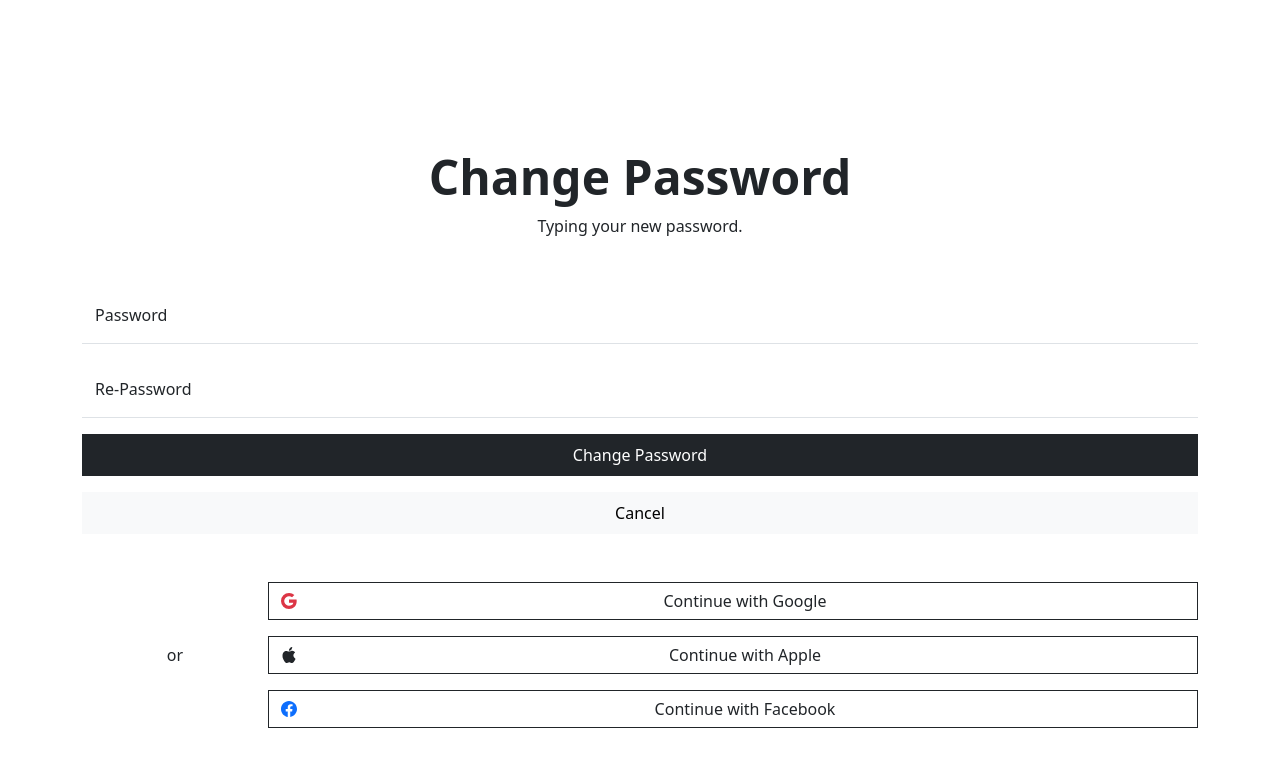
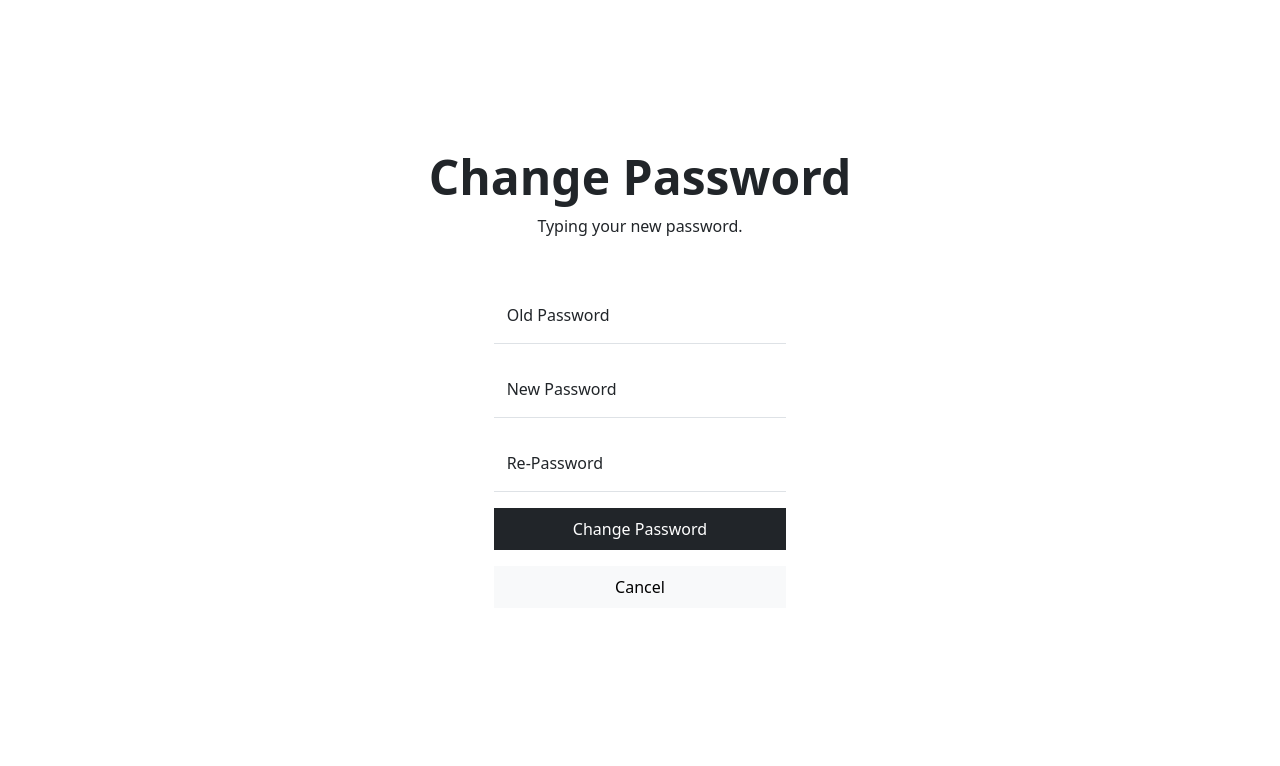
Before and after one commit to nguyenthequyen210398/Mock2024_Group3, a React (Vite) app in the folder fe-book-movie-tickets/: page /change-password in a window 1280 px wide. Shown: the top 766 px of the page. Built offline with nearby package versions, Linux system fonts and the light colour scheme.

Commit message:
FIX UI of ChangePassword

```diff
--- a/fe-book-movie-tickets/src/pages/auth/ChangePassword.jsx
+++ b/fe-book-movie-tickets/src/pages/auth/ChangePassword.jsx
@@ -37,7 +37,7 @@ function ChangePassword() {
         <section className="py-3 py-md-5 py-xl-8">
             <div className="container">
                 <div className="row">
-                    <div className="col-12">
+                    <div className="col-12 ">
                         <div className="mb-5">
                             <h2 className="display-5 fw-bold text-center">Change Password</h2>
                             <p className="text-center m-0">Typing your new password.</p>
@@ -45,19 +45,19 @@ function ChangePassword() {
                     </div>
                 </div>
                 <div className="row justify-content-center">
-                    <div className="col-12 ">
+                    <div className="col-12  col-lg-10 col-xl-8">
                         <div className="row gy-5 justify-content-center">
-                            <div className="col-12">
+                            <div className="col-12 col-lg-5">
                                 <form onSubmit={onSubmit}>
                                     <div className="col-12">
                                         <div className="form-floating mb-3">
                                             <input
                                                 type="password"
                                                 className="form-control border-0 border-bottom rounded-0"
-                                                name="password"
-                                                id="password"
+                                                name="oldPassword"
+                                                id="oldPassword"
                                                 value={passwordForm.password}
-                                                placeholder="Password"
+                                                placeholder="Old Password"
                                                 required
                                                 onChange={(e) =>
                                                     setPasswordForm({
@@ -67,7 +67,28 @@ function ChangePassword() {
                                                 }
                                                 onFocus={clearError}
                                             />
-                                            <label htmlFor="password" className="form-label">Password</label>
+                                            <label htmlFor="password" className="form-label">Old Password</label>
+                                        </div>
+                                    </div>
+                                    <div className="col-12">
+                                        <div className="form-floating mb-3">
+                                            <input
+                                                type="password"
+                                                className="form-control border-0 border-bottom rounded-0"
+                                                name="newPassword"
+                                                id="newPassword"
+                                                value={passwordForm.password}
+                                                placeholder="New Password"
+                                                required
+                                                onChange={(e) =>
+                                                    setPasswordForm({
+                                                        ...passwordForm,
+                                                        password: e.target.value,
+                                                    })
+                                                }
+                                                onFocus={clearError}
+                                            />
+                                            <label htmlFor="password" className="form-label">New Password</label>
                                         </div>
                                     </div>
                                     <div className="col-12">
@@ -101,39 +122,12 @@ function ChangePassword() {
                                         </div>
                                     </div>
                                 </form>
-                                </div>
-                                <div className="col-12  d-flex align-items-center">
-                                    <div className="col-12 col-lg-2 d-flex align-items-center justify-content-center gap-3 flex-lg-column">
-
-                                        <div>or</div>
-
-                                    </div>
-                                    <div className="d-flex gap-3 flex-column w-100 ">
-                                        <a href="#!" className="btn bsb-btn-2xl btn-outline-dark rounded-0 d-flex align-items-center">
-                                            <svg xmlns="http://www.w3.org/2000/svg" width="16" height="16" fill="currentColor" className="bi bi-google text-danger" viewBox="0 0 16 16">
-                                                <path d="M15.545 6.558a9.42 9.42 0 0 1 .139 1.626c0 2.434-.87 4.492-2.384 5.885h.002C11.978 15.292 10.158 16 8 16A8 8 0 1 1 8 0a7.689 7.689 0 0 1 5.352 2.082l-2.284 2.284A4.347 4.347 0 0 0 8 3.166c-2.087 0-3.86 1.408-4.492 3.304a4.792 4.792 0 0 0 0 3.063h.003c.635 1.893 2.405 3.301 4.492 3.301 1.078 0 2.004-.276 2.722-.764h-.003a3.702 3.702 0 0 0 1.599-2.431H8v-3.08h7.545z"/>
-                                            </svg>
-                                            <span className="ms-2 fs-6 flex-grow-1">Continue with Google</span>
-                                        </a>
-                                        <a href="#!" className="btn bsb-btn-2xl btn-outline-dark rounded-0 d-flex align-items-center">
-                                            <svg xmlns="http://www.w3.org/2000/svg" width="16" height="16" fill="currentColor" className="bi bi-apple text-dark" viewBox="0 0 16 16">
-                                                <path d="M11.182.008C11.148-.03 9.923.023 8.857 1.18c-1.066 1.156-.902 2.482-.878 2.516.024.034 1.52.087 2.475-1.258.955-1.345.762-2.391.728-2.43Zm3.314 11.733c-.048-.096-2.325-1.234-2.113-3.422.212-2.189 1.675-2.789 1.698-2.854.023-.065-.597-.79-1.254-1.157a3.692 3.692 0 0 0-1.563-.434c-.108-.003-.483-.095-1.254.116-.508.139-1.653.589-1.968.607-.316.018-1.256-.522-2.267-.665-.647-.125-1.333.131-1.824.328-.49.196-1.422.754-2.074 2.237-.652 1.482-.311 3.83-.067 4.56.244.729.625 1.924 1.273 2.796.576.984 1.34 1.667 1.659 1.899.319.232 1.219.386 1.843.067.502-.308 1.408-.485 1.766-.472.357.013 1.061.154 1.782.539.571.197 1.111.115 1.652-.105.541-.221 1.324-1.059 2.238-2.758.347-.79.505-1.217.473-1.282Z"/>
-                                            </svg>
-                                            <span className="ms-2 fs-6 flex-grow-1">Continue with Apple</span>
-                                        </a>
-                                        <a href="#!" className="btn bsb-btn-2xl btn-outline-dark rounded-0 d-flex align-items-center">
-                                            <svg xmlns="http://www.w3.org/2000/svg" width="16" height="16" fill="currentColor" className="bi bi-facebook text-primary" viewBox="0 0 16 16">
-                                                <path d="M16 8.049c0-4.446-3.582-8.05-8-8.05C3.58 0-.002 3.603-.002 8.05c0 4.017 2.926 7.347 6.75 7.951v-5.625h-2.03V8.05H6.75V6.275c0-2.017 1.195-3.131 3.022-3.131.876 0 1.791.157 1.791.157v1.98h-1.009c-.993 0-1.303.621-1.303 1.258v1.51h2.218l-.354 2.326H9.25V16c3.824-.604 6.75-3.934 6.75-7.951z"/>
-                                            </svg>
-                                            <span className="ms-2 fs-6 flex-grow-1">Continue with Facebook</span>
-                                        </a>
-                                    </div>
-                                </div>
                             </div>
                         </div>
                     </div>
                 </div>
-            </section>
+            </div>
+        </section>
 
     );
 }
```
